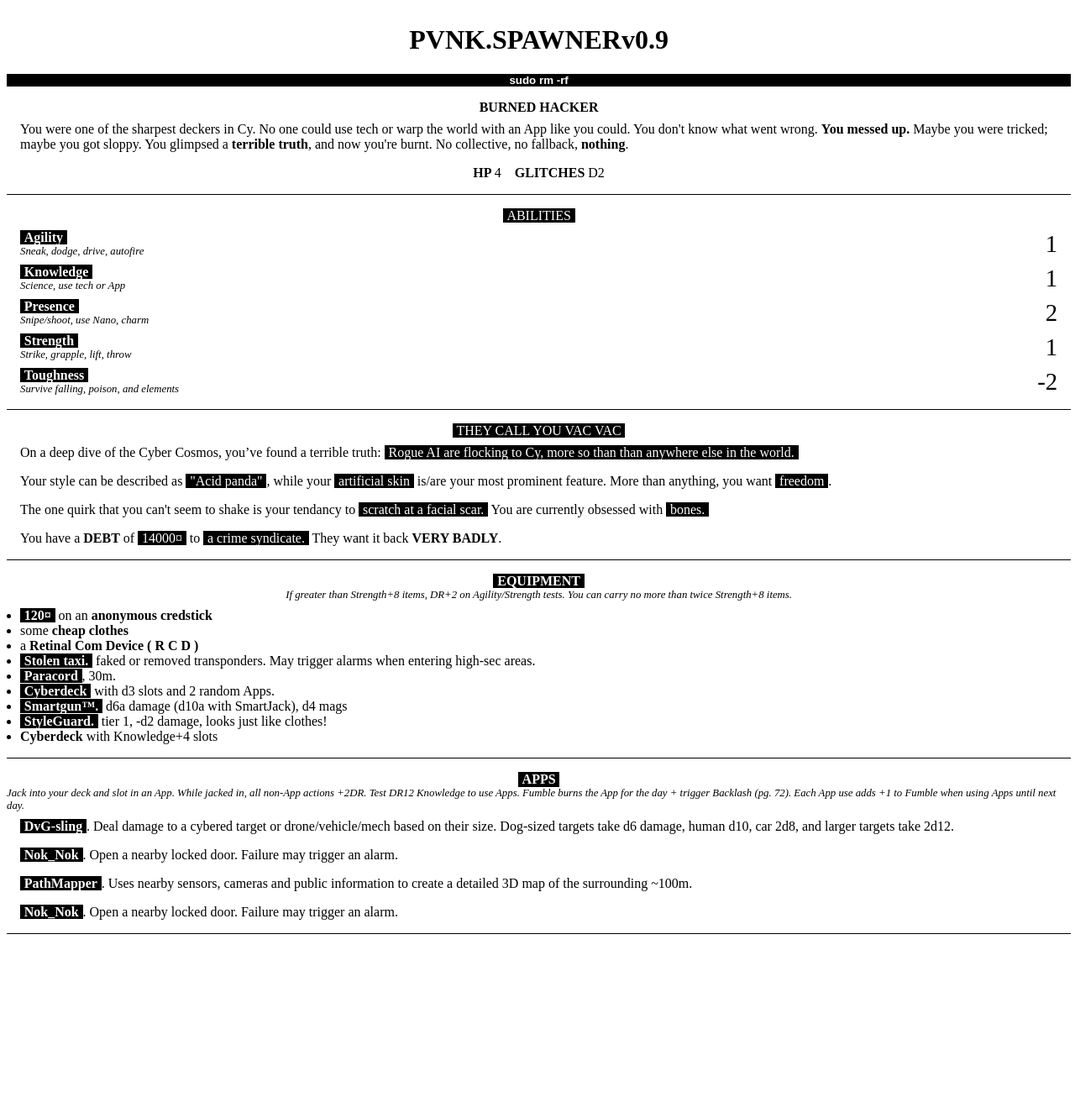
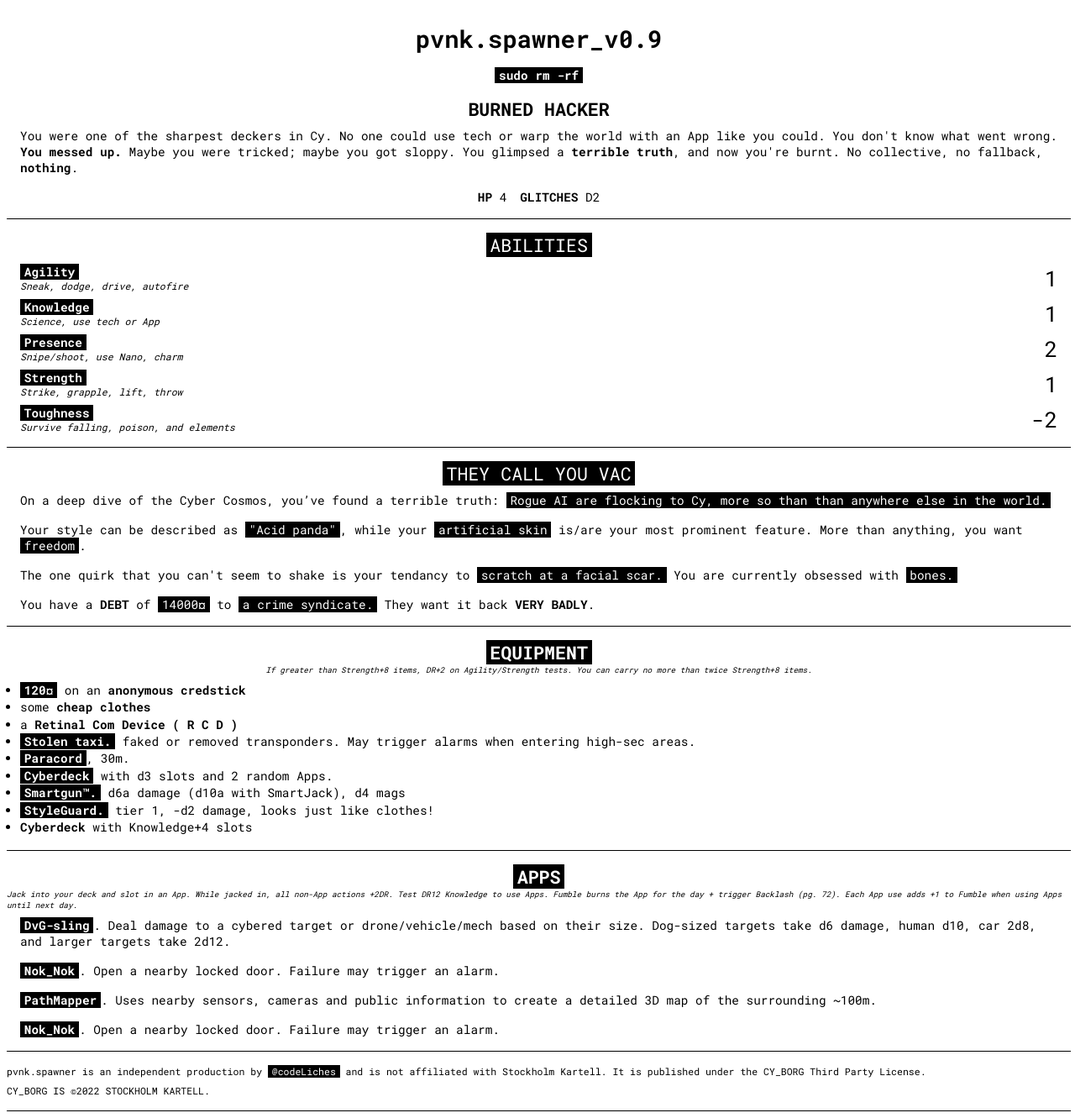
Before and after one commit to artliches/pvnk-spawner, an Angular app: page /pvnk-spawner/ in a window 1280 px wide. Shown: the whole page at 84% size. Before the commit the page ends 1120 px from the top, so only its background shows below. Built offline with nearby package versions, Linux system fonts and the light colour scheme.

Commit message:
New fonts + legal

```diff
--- a/src/app/app.component.html
+++ b/src/app/app.component.html
@@ -1,8 +1,8 @@
 <span class="pvnk-grid">
-  <h1>PVNK.SPAWNERv0.9</h1>
-  <button class="clickable" (click)="assignPvnk(true)">
+  <h1>pvnk.spawner_v0.9</h1>
+  <span class="clickable mass-reroll" (click)="assignPvnk(true)">
     <strong>sudo rm -rf</strong>
-  </button>
+  </span>
   <app-pvnk-identity [pvnk]="chosenPvnk" [hp]="hp"></app-pvnk-identity>
   <app-pvnk-abilities (reRollEvent)="getAbilityMods($event)" [abilities]="abilities"></app-pvnk-abilities>
   <app-pvnk-details [pvnkClass]="chosenPvnk.name" [reroll]="reroll"></app-pvnk-details>
@@ -10,4 +10,10 @@
   <app-pvnk-cybertech *ngIf="cyberTech.length" [isSlasher]="chosenPvnk.name === 'renagade cyberslasher'" [cyberTech]="cyberTech"></app-pvnk-cybertech>
   <app-pvnk-nano *ngIf="nano.length" [nano]="nano"></app-pvnk-nano>
   <app-pvnk-apps [isHacker]="chosenPvnk.name === 'burned hacker'" *ngIf="apps.length" [apps]="apps"></app-pvnk-apps>
+  <span class="footer">
+    <span class="legal card">
+      <div>pvnk.spawner is an independent production by <a target="_blank" href="https://twitter.com/codeLiches" class="clickable">@codeLiches</a> and is not affiliated with Stockholm Kartell. It is published under the CY_BORG Third Party License.</div>
+      <div>CY_BORG IS ©2022 STOCKHOLM KARTELL.</div>
+    </span>
+  </span>
 </span>
--- a/src/app/app.component.scss
+++ b/src/app/app.component.scss
@@ -2,11 +2,18 @@
     display: grid;
     grid-template-columns: 1fr;
     width: 99vw;
-    font-size: 1em;
+    font-size: 0.9em;
     h1 {
         place-self: center;
+        margin-bottom: 0.5em;
     }
-    button {
-        border: none;
+
+    .mass-reroll {
+        display: grid;
+        place-self: center;
+    }
+
+    .legal {
+        font-size: 0.8em;
     }
 }
--- a/src/app/pvnk-apps/pvnk-apps.component.scss
+++ b/src/app/pvnk-apps/pvnk-apps.component.scss
@@ -2,8 +2,5 @@
     display: grid;
     grid-template-columns: 1fr;
     grid-template-rows: repeat(2, auto);
-    em {
-        font-size: 0.8em;
-    }
     place-items: center;
 }
--- a/src/app/pvnk-details/pvnk-details.component.ts
+++ b/src/app/pvnk-details/pvnk-details.component.ts
@@ -34,6 +34,9 @@
         debt: DEBT,
     };
   pvnkName: string = '';
+  prevPvnk = -1;
+  prevNameSection = -1;
+  prevName = -1;
 
   constructor(
       private randomNumber: RandomNumberService
@@ -142,9 +145,13 @@
   }
 
   getName() {
-    const firstName = NAMES[this.randomNumber.getRandomNumber(0, NAMES.length - 1)];
-    const lastName = NAMES[this.randomNumber.getRandomNumber(0, NAMES.length - 1)];
+    const nameSectionIndex = this.randomNumber.getRandomNumber(0, NAMES.length - 1, this.prevNameSection);
+    this.prevNameSection = nameSectionIndex;
 
-    this.pvnkName = `${firstName[this.randomNumber.getRandomNumber(0, firstName.length - 1)]} ${lastName[this.randomNumber.getRandomNumber(0, firstName.length - 1)]}`;
+    const name = NAMES[nameSectionIndex];
+    const nameIndex = this.randomNumber.getRandomNumber(0, name.length - 1, this.prevName);
+    this.prevName = nameIndex;
+
+    this.pvnkName = `${name[nameIndex]}`;
   }
 }
--- a/src/app/pvnk-equipment/pvnk-equipment.component.scss
+++ b/src/app/pvnk-equipment/pvnk-equipment.component.scss
@@ -2,8 +2,5 @@
     display: grid;
     grid-template-columns: 1fr;
     grid-template-rows: repeat(2, auto);
-    em {
-        font-size: 0.8em;
-    }
     place-items: center;
 }
--- a/src/app/pvnk-identity/pvnk-identity.component.scss
+++ b/src/app/pvnk-identity/pvnk-identity.component.scss
@@ -1,3 +1,11 @@
+.card {
+    .card-title {
+        strong {
+            font-size: 1.5em;
+        }
+    }
+}
+
 .hp-glitches {
     display: grid;
     grid-template-rows: 1fr;
--- a/src/app/pvnk-nano/pvnk-nano.component.scss
+++ b/src/app/pvnk-nano/pvnk-nano.component.scss
@@ -2,9 +2,6 @@
     display: grid;
     grid-template-columns: 1fr;
     grid-template-rows: repeat(2, auto);
-    em {
-        font-size: 0.8em;
-    }
     place-items: center;
 }
 
--- a/src/index.html
+++ b/src/index.html
@@ -2,7 +2,7 @@
 <html lang="en">
 <head>
   <meta charset="utf-8">
-  <title>pvnk.spawner_v0.9</title>
+  <title>pvnk.spawner_v0.91</title>
   <base href="/pvnk-spawner/">
   <!-- <base href="/"> -->
   <meta name="viewport" content="width=device-width, initial-scale=1">
--- a/src/styles.scss
+++ b/src/styles.scss
@@ -1,6 +1,19 @@
-// body {
-//     font-family: calling-code, sans-serif;
-// }
+@font-face {
+    font-family: "Roboto Mono";
+    src: local("Roboto Mono"), url(./assets/fonts/RobotoMono-VariableFont_wght.ttf) format("truetype");
+}
+
+body {
+    font-family: "Roboto Mono", sans-serif;
+}
+
+a {
+    text-decoration: none;
+}
+
+li {
+    padding-bottom: 0.1em;
+}
 
 .card {
     display: grid;
@@ -11,6 +24,12 @@
     padding: 1rem 0rem 1rem 0rem;
     .card-title {
         place-self: center;
+        .clickable {
+            font-size: 1.5em;
+        }
+        em {
+            font-size: 0.65em;
+        }
     }
     .card-body {
         padding: 0rem 1rem 0rem 1rem;
```
Also changed, not shown: src/assets/fonts/RobotoMono-Italic-VariableFont_wght.ttf (added), src/assets/fonts/RobotoMono-VariableFont_wght.ttf (added).
